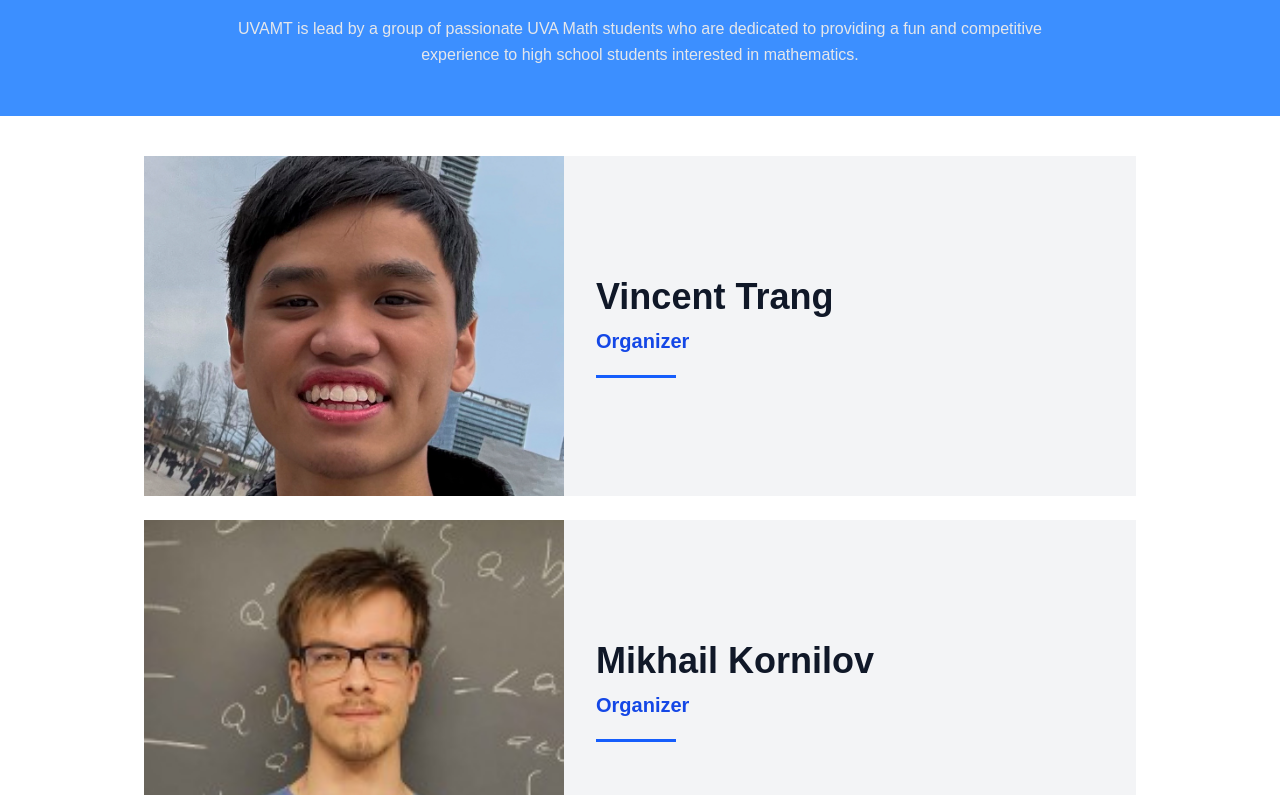
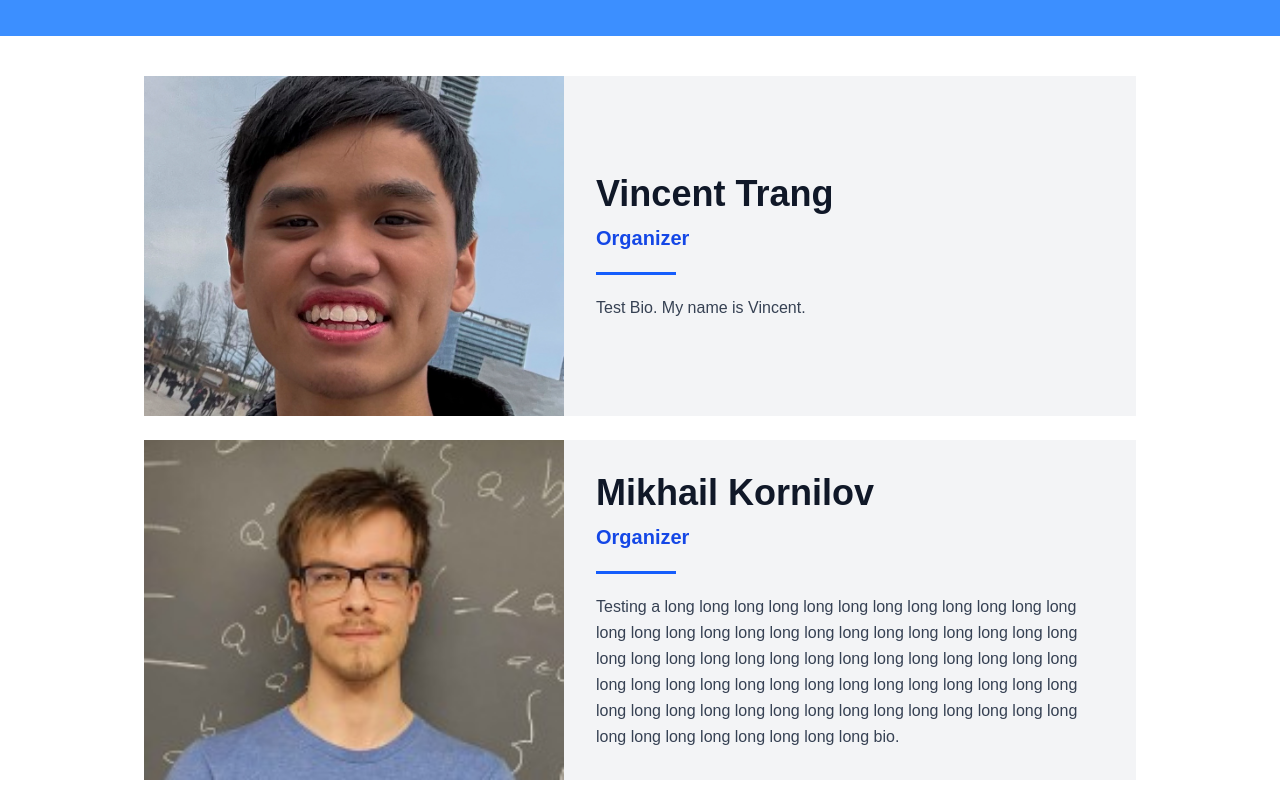
Before and after one commit to mkornilov07/uvamt-website, a Next.js app in the folder uvamt-website/: page /team in a window 1280 px wide. Shown: the part 916-1711 px from the top of the page. Built offline with nearby package versions, Linux system fonts and the light colour scheme.

Commit message:
added bios, adjusted banner size

```diff
--- a/uvamt-website/app/archive/page.tsx
+++ b/uvamt-website/app/archive/page.tsx
@@ -93,7 +93,7 @@ export default function ArchivePage() {
             {/* Banner with parallax background */}
             <div
                 id="page-banner"
-                className="relative w-full h-screen bg-fixed bg-center bg-cover"
+                className="relative w-full h-[calc(100vh-80px)] bg-fixed bg-center bg-cover"
                 style={{ backgroundImage: "url('/archive/uva.jpg')" }}
             >
                 <div className="absolute inset-0 bg-gradient-to-b from-transparent via-black/40 to-black/80 flex flex-col justify-center items-center text-center px-4">
@@ -125,7 +125,7 @@ export default function ArchivePage() {
             />
 
             {/* Archive Entries */}
-            <div className="max-w-4xl mx-auto px-4 py-12 space-y-6">
+            <div className="max-w-4xl mx-auto px-4 py-12 pb-64 space-y-6">
                 {archive.map((entry) => (
                     <YearArchive key={entry.year} entry={entry} />
                 ))}
--- a/uvamt-website/app/faq/page.tsx
+++ b/uvamt-website/app/faq/page.tsx
@@ -39,7 +39,7 @@ export default function FAQPage() {
             {/* Banner */}
             <div
                 id="page-banner"
-                className="relative w-full h-screen bg-fixed bg-cover"
+                className="relative w-full h-[calc(100vh-80px)] bg-fixed bg-cover"
                 style={{
                     backgroundImage: "url('/faq/uva.jpg')",
                     backgroundPosition: "50% 40%",
--- a/uvamt-website/app/page.tsx
+++ b/uvamt-website/app/page.tsx
@@ -17,7 +17,7 @@ export default function HomePage() {
                 className="
           relative
           w-full
-          h-screen
+          h-[calc(100vh-80px)]
           bg-fixed bg-center bg-cover
         "
                 style={{ backgroundImage: "url('/home/uva.jpg')" }}
--- a/uvamt-website/app/register/page.tsx
+++ b/uvamt-website/app/register/page.tsx
@@ -11,7 +11,7 @@ export default function RegisterPage() {
             {/* Banner */}
             <div
                 id="page-banner"
-                className="relative w-full h-80 h-screen bg-fixed bg-center bg-cover"
+                className="relative w-full h-80 h-[calc(100vh-80px)] bg-fixed bg-center bg-cover"
                 style={{ backgroundImage: "url('/register/uva.jpg')" }}
             >
                 <div className="absolute inset-0 bg-gradient-to-b from-black/50 to-black/20 flex flex-col justify-center items-center text-center px-4">
--- a/uvamt-website/app/sponsors/page.tsx
+++ b/uvamt-website/app/sponsors/page.tsx
@@ -68,7 +68,7 @@ export default function SponsorsPage() {
             {/* Banner */}
             <div
                 id="page-banner"
-                className="relative w-full h-80 h-screen bg-fixed bg-center bg-cover"
+                className="relative w-full h-80 h-[calc(100vh-80px)] bg-fixed bg-center bg-cover"
                 style={{
                     backgroundImage: "url('/sponsors/uva.jpg')",
                     backgroundPosition: "center 100%",
--- a/uvamt-website/app/team/page.tsx
+++ b/uvamt-website/app/team/page.tsx
@@ -52,6 +52,12 @@ function TeamRow({ member }: { member: TeamMember }) {
                 </p>
 
                 <div className="mt-5 h-[3px] w-20 bg-blue-600" />
+
+                {member.bio && (
+                    <p className="mt-5 text-base text-gray-700 leading-relaxed">
+                        {member.bio}
+                    </p>
+                )}
             </motion.div>
         </motion.div>
     );
@@ -64,7 +70,7 @@ export default function TeamPage() {
         <>
             <div
                 id="page-banner"
-                className="relative w-full h-screen bg-fixed bg-center bg-cover"
+                className="relative w-full h-[calc(100vh-80px)] bg-fixed bg-center bg-cover"
                 style={{
                     backgroundImage: "url('/team/uva.jpg')",
                     backgroundPosition: "50% 100%",
@@ -130,7 +136,7 @@ export default function TeamPage() {
                         }}
                         transition={{duration: 0.6}}
                     >
-                    UVAMT is lead by a group of passionate UVA Math students who are dedicated to providing a fun and competitive experience to high school students interested in mathematics.
+                        UVAMT is lead by a group of passionate UVA Math students who are dedicated to providing a fun and competitive experience to high school students interested in mathematics.
                     </motion.p>
                 </div>
             </motion.section>
--- a/uvamt-website/data/team.ts
+++ b/uvamt-website/data/team.ts
@@ -2,11 +2,12 @@ export interface TeamMember {
     name: string;
     role: string;
     imageSrc: string;
-};
+    bio?: string;
+}
 
 export const team: TeamMember[] = [
-    { name: "Vincent Trang", role: "Organizer", imageSrc: "/team/vincent_trang.jpg" },
-    { name: "Mikhail Kornilov", role: "Organizer", imageSrc: "/team/mikhail_kornilov.jpg" },
+    { name: "Vincent Trang", role: "Organizer", imageSrc: "/team/vincent_trang.jpg", bio: "Test Bio. My name is Vincent." },
+    { name: "Mikhail Kornilov", role: "Organizer", imageSrc: "/team/mikhail_kornilov.jpg", bio: "Testing a long long long long long long long long long long long long long long long long long long long long long long long long long long long long long long long long long long long long long long long long long long long long long long long long long long long long long long long long long long long long long long long long long long long long long long long long long long long long bio." },
     { name: "Emma Ylagan", role: "Outreach Coordinator", imageSrc: "/team/emma_ylagan.jpg" },
     { name: "Isaac Assink", role: "Volunteer", imageSrc: "/team/isaac_assink.jpg" },
     { name: "Utkarsh Goyal", role: "Volunteer", imageSrc: "/team/utkarsh_goyal.jpg" },
```
